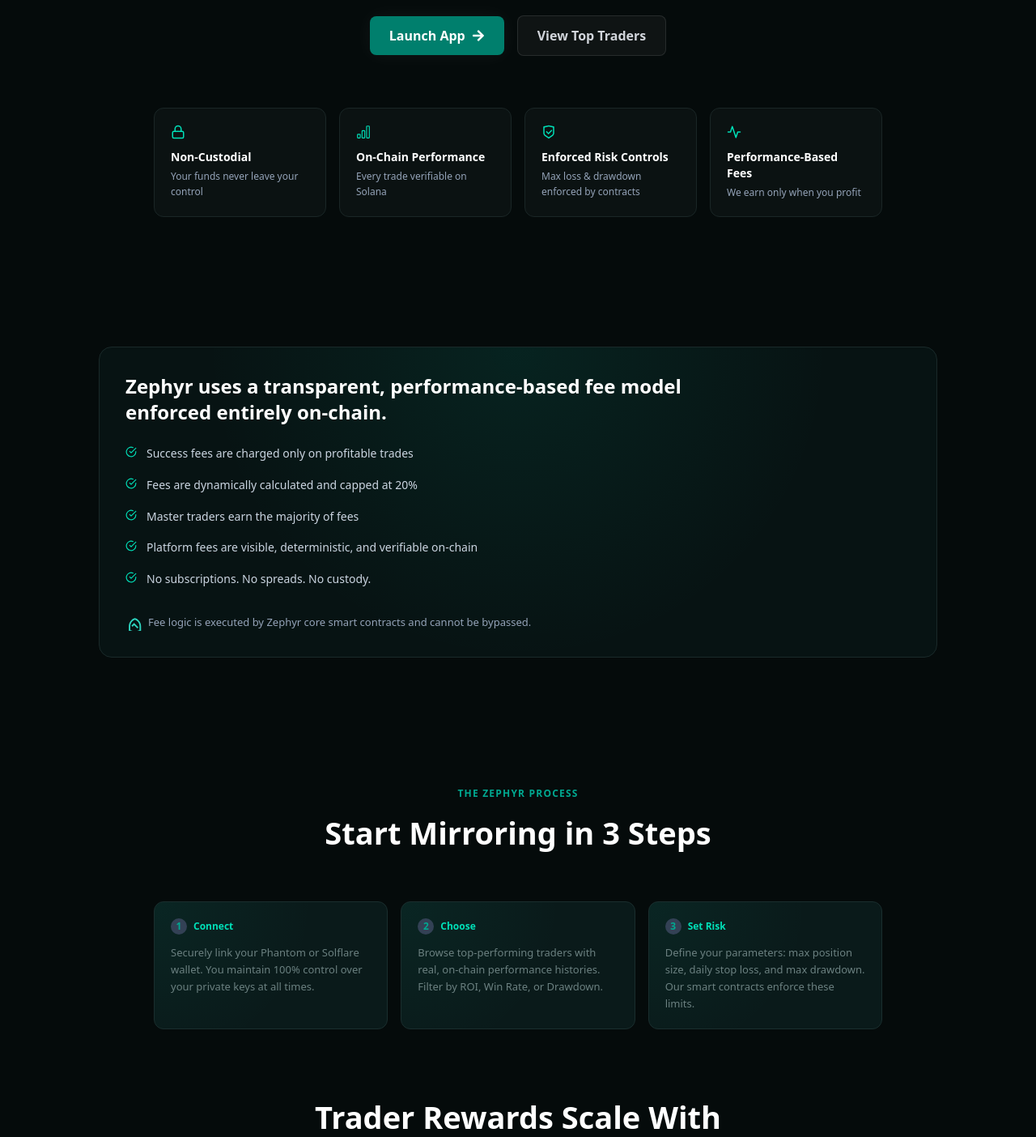
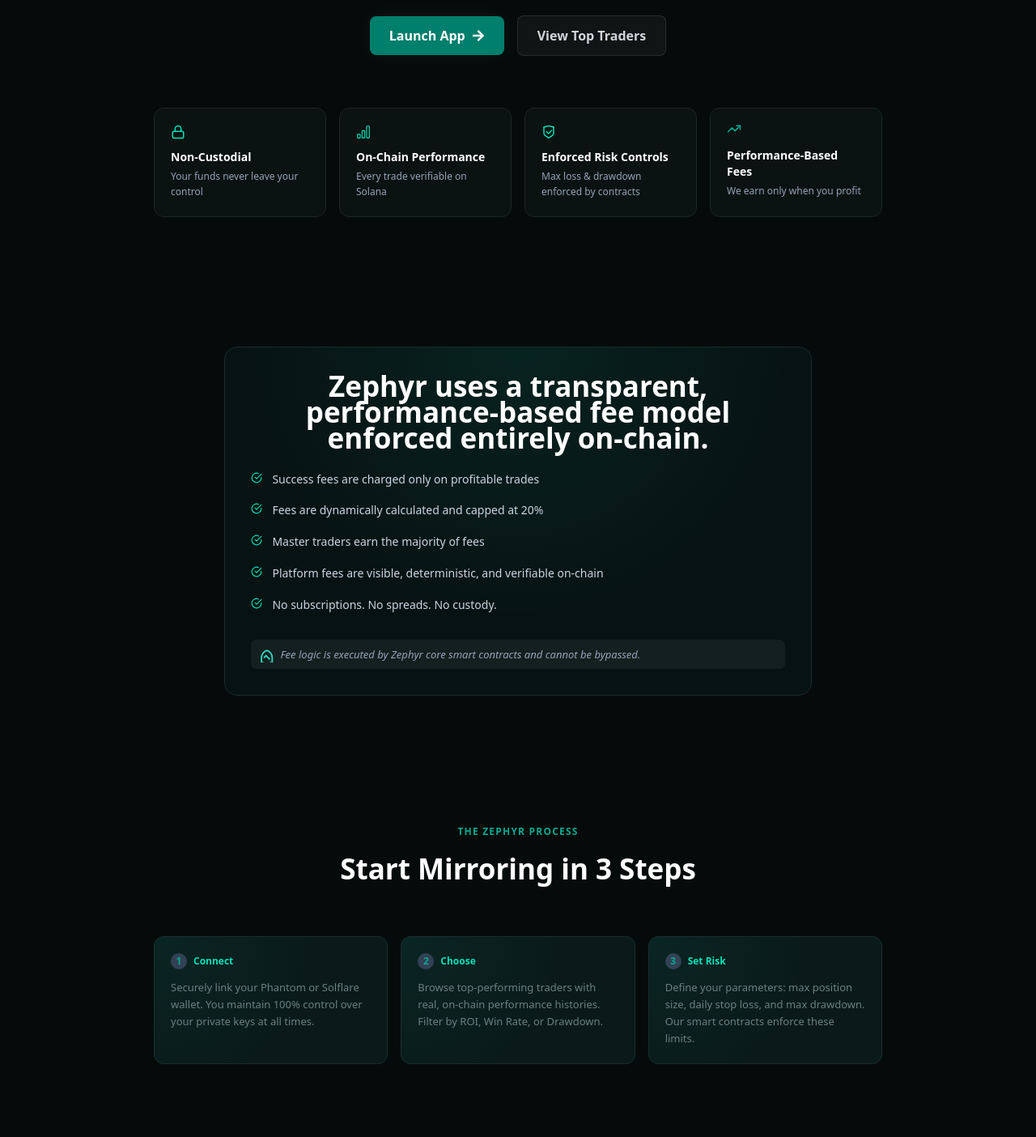
Before and after one commit to CHIBUZOR-coder/zephyr-landingpage, a React (Vite) app: page / in a window 1280 px wide. Shown: the part 440-1844 px from the top of the page at 81% size. Built offline with nearby package versions, Linux system fonts and the light colour scheme.

Commit message:
fixied landing page

```diff
--- a/src/pages/LandingPage.tsx
+++ b/src/pages/LandingPage.tsx
@@ -14,7 +14,7 @@
         <div className='header flex justify-between items-center px-4 py-3'>
           <div className='flex items-center gap-3'>
             <span
-            className='bg-center bg-cover h-22 w-22'
+              className='bg-center bg-cover h-22 w-22'
               style={{
                 backgroundImage: `url("/images/zeflogo.png") `
               }}
@@ -24,9 +24,14 @@
           </div>
 
           <div className='flex items-center gap-6'>
-            <span className='font-[400] text-[#FFFFFFB3]'>How it works</span>
             <Link
-              to={'https://zephyr-web-sable.vercel.app/'}
+              to={'https://zephyr-web-sable.vercel.app/how_it_works'}
+              className='font-[400] text-[#FFFFFFB3]'
+            >
+              How it works
+            </Link>
+            <Link
+              to={'https://zephyr-web-sable.vercel.app'}
               className='bg-[#006557] text-white  font-[700] px-4 py-2.5 rounded-lg hover:bg-white/90 transition-colors shadow-[0px_0px_28px_rgba(0,101,87,1)]'
             >
               Launch Application
--- a/src/pages/sections/CTA.tsx
+++ b/src/pages/sections/CTA.tsx
@@ -16,7 +16,7 @@
           <div className='absolute inset-0 bg-[radial-gradient(ellipse_at_center,rgba(255,255,255,0.08),transparent_70%)]' />
 
           <div className='relative z-10 max-w-md mx-auto'>
-            <h2 className='text-white  text-[32px] lg:text-[42px] font-[900] leading-tight mb-4'>
+            <h2 className='text-white   text-[24px] md:text-[28px] lg:text-[35px] font-[900] leading-tight mb-4'>
               Ready to trade with
               <br />
               the best?
@@ -31,9 +31,9 @@
               <Link to={"https://zephyr-web-sable.vercel.app/"} className='bg-white text-[#00A991] text-sm font-[900] px-6 py-2.5 rounded-lg hover:bg-white/90 transition-colors'>
                 Launch Application
               </Link>
-              <button className='bg-[#0a2a20]/30 text-white text-sm font-[900] px-6 py-2.5 rounded-lg border border-white/20 hover:bg-[#0a2a20]/40 transition-colors'>
+              <Link to={"https://zephyr-web-sable.vercel.app/docs"} className='bg-[#0a2a20]/30 text-white text-sm font-[900] px-6 py-2.5 rounded-lg border border-white/20 hover:bg-[#0a2a20]/40 transition-colors'>
                 Read Docs
-              </button>
+              </Link>
             </div>
           </div>
         </div>
--- a/src/pages/sections/Features.tsx
+++ b/src/pages/sections/Features.tsx
@@ -5,13 +5,15 @@
   return (
     <section className='py-20'>
       <Container>
-        <div className='relative rounded-2xl border border-[#1a2a2a] bg-[#071313] px-3 lg:px-8 py-4 lg:py-8 sm:p-10 overflow-hidden'>
+        <div className='w-full flex justify-center items-center'>
+
+          <div className='relative rounded-2xl border border-[#1a2a2a] bg-[#071313] px-3 lg:px-8 py-4 lg:py-8 sm:p-10 overflow-hidden w-full lg:w-[70%] '>
             {/* subtle glow */}
             <div className='absolute inset-0 bg-[radial-gradient(circle_at_top,rgba(0,224,184,0.08),transparent_60%)] pointer-events-none' />
 
             {/* Content */}
             <div className='relative z-10 max-w-[700px]'>
-            <h2 className='text-white text-[35px] sm:text-2xl font-[700] leading-snug'>
+              <h2 className='text-white text-[24px] md:text-[28px] lg:text-[35px] sm:text-2xl font-[700] leading-snug text-center'>
                 Zephyr uses a transparent, performance-based fee model enforced
                 entirely on-chain.
               </h2>
@@ -39,7 +41,7 @@
             </div>
 
             {/* Bottom Info Bar */}
-          <div className='relative z-10 mt-8 flex items-center gap-2'>
+            <div className='relative z-10 mt-8 flex items-center gap-2 bg-[#FFFFFF0D] rounded-md p-2'>
               <span
                 style={{
                   backgroundImage: `url("/images/leave.svg")`
@@ -47,10 +49,11 @@
                 className=' bg-center bg-cover h-[20px] w-[20px]  flex justify-center items-center'
               ></span>
 
-            <span className='text-[#94A3B8] text-[13px]'>
-              Fee logic is executed by Zephyr core smart contracts and cannot be
-              bypassed.
+              <span className='text-[#94A3B8] text-[13px] italic'>
+                Fee logic is executed by Zephyr core smart contracts and cannot
+                be bypassed.
               </span>
+            </div>
           </div>
         </div>
       </Container>
--- a/src/pages/sections/Hero.tsx
+++ b/src/pages/sections/Hero.tsx
@@ -1,7 +1,8 @@
 import { FaArrowRight } from 'react-icons/fa'
-import { FiLock, FiActivity } from 'react-icons/fi'
+import { FiLock } from 'react-icons/fi'
 import { BsBarChart } from 'react-icons/bs'
 import { RiShieldCheckLine } from 'react-icons/ri'
+import { Link } from 'react-router-dom'
 
 export const Hero = () => {
   return (
@@ -29,35 +30,45 @@
 
       {/* Buttons */}
       <div className='mt-8 flex justify-center items-center gap-4 flex-wrap'>
-        <button className='bg-[#007F6D] font-[700] px-6 py-3 rounded-lg flex items-center  justify-center gap-2 shadow-[0_0_25px_rgba(255,255,255,0.05)] hover:opacity-90 transition text-white'>
+        <Link
+          to={'https://zephyr-web-sable.vercel.app'}
+          className='bg-[#007F6D] font-[700] px-6 py-3 rounded-lg flex items-center  justify-center gap-2 shadow-[0_0_25px_rgba(255,255,255,0.05)] hover:opacity-90 transition text-white'
+        >
           Launch App <FaArrowRight />
-        </button>
+        </Link>
 
-        <button className='bg-[#0f1414] font-[700] border border-[#FFFFFF1A] text-gray-300 px-6 py-3 rounded-lg hover:bg-[#141a1a] transition'>
+        <Link
+          to={'https://zephyr-web-sable.vercel.app/leaderboard'}
+          className='bg-[#0f1414] font-[700] border border-[#FFFFFF1A] text-gray-300 px-6 py-3 rounded-lg hover:bg-[#141a1a] transition'
+        >
           View Top Traders
-        </button>
+        </Link>
       </div>
 
       {/* Feature Cards */}
       <div className='grid grid-cols-2 sm:grid-cols-4 gap-4 mt-16 max-w-[900px] mx-auto'>
         {[
           {
+            id: 1,
             icon: <FiLock />,
             title: 'Non-Custodial',
             desc: 'Your funds never leave your control'
           },
           {
+            id: 2,
             icon: <BsBarChart />,
             title: 'On-Chain Performance',
             desc: 'Every trade verifiable on Solana'
           },
           {
+            id: 3,
             icon: <RiShieldCheckLine />,
             title: 'Enforced Risk Controls',
             desc: 'Max loss & drawdown enforced by contracts'
           },
           {
-            icon: <FiActivity />,
+            id: 4,
+            icon: '/images/trading.svg',
             title: 'Performance-Based Fees',
             desc: 'We earn only when you profit'
           }
@@ -66,6 +77,19 @@
             key={i}
             className='bg-[#0b1212] border border-[#1a2626] rounded-xl p-5 text-left hover:border-[#00E0B8]/30 transition'
           >
+            {item.id === 4 ? (
+              <>
+
+                <span  style={{backgroundImage:`url("/images/trading.svg")`}} className='text-[#00E0B8] text-lg mb-3 bg-center bg-cover inline-block h-[10px] w-[18px]'></span>
+                <h4 className='text-white text-sm font-[700] mb-1'>
+                  {item.title}
+                </h4>
+                <p className='text-[#94A3B8] text-xs leading-relaxed'>
+                  {item.desc}
+                </p>
+              </>
+            ) : (
+              <>
                 <div className='text-[#00E0B8] text-lg mb-3'>{item.icon}</div>
                 <h4 className='text-white text-sm font-[700] mb-1'>
                   {item.title}
@@ -73,6 +97,8 @@
                 <p className='text-[#94A3B8] text-xs leading-relaxed'>
                   {item.desc}
                 </p>
+              </>
+            )}
           </div>
         ))}
       </div>
--- a/src/pages/sections/Stats.tsx
+++ b/src/pages/sections/Stats.tsx
@@ -57,7 +57,7 @@
         <p className='text-[#00A991] text-xs font-semibold tracking-widest text-center uppercase mb-3'>
           The Zephyr Process
         </p>
-        <h2 className='text-white text-[38px] font-[900] text-center mb-14'>
+        <h2 className='text-white text-[24px] md:text-[28px] lg:text-[35px] font-[900] text-center mb-14'>
           Start Mirroring in 3 Steps
         </h2>
 
@@ -103,7 +103,7 @@
 
         {/* ── Trader Rewards Card ── */}
         <div className='mt-20 max-w-[900px] mx-auto'>
-          <h3 className='text-white text-[38px]  font-[900] text-center mb-2'>
+          <h3 className='text-white text-[24px] md:text-[28px] lg:text-[35px]  font-[900] text-center mb-2'>
             Trader Rewards Scale With
             <br />
             Consistency, Not One-Off Wins
--- a/src/pages/sections/Why.tsx
+++ b/src/pages/sections/Why.tsx
@@ -7,7 +7,7 @@
         <div className='grid sm:grid-cols-2 gap-12 items-center max-w-[900px] mx-auto'>
           {/* ── Left: heading + feature list ── */}
           <div>
-            <h2 className='text-white text-3xl sm:text-4xl font-[900] text-[38px] mb-10'>
+            <h2 className='text-white text-[24px]  lg:text-[28px] sm:text-4xl font-[900]  mb-10'>
               Why Traders Trust Zephyr
             </h2>
 
```
Also changed, not shown: public/images/trading.svg (added). Lines whose indentation alone changed are shown as unchanged.
